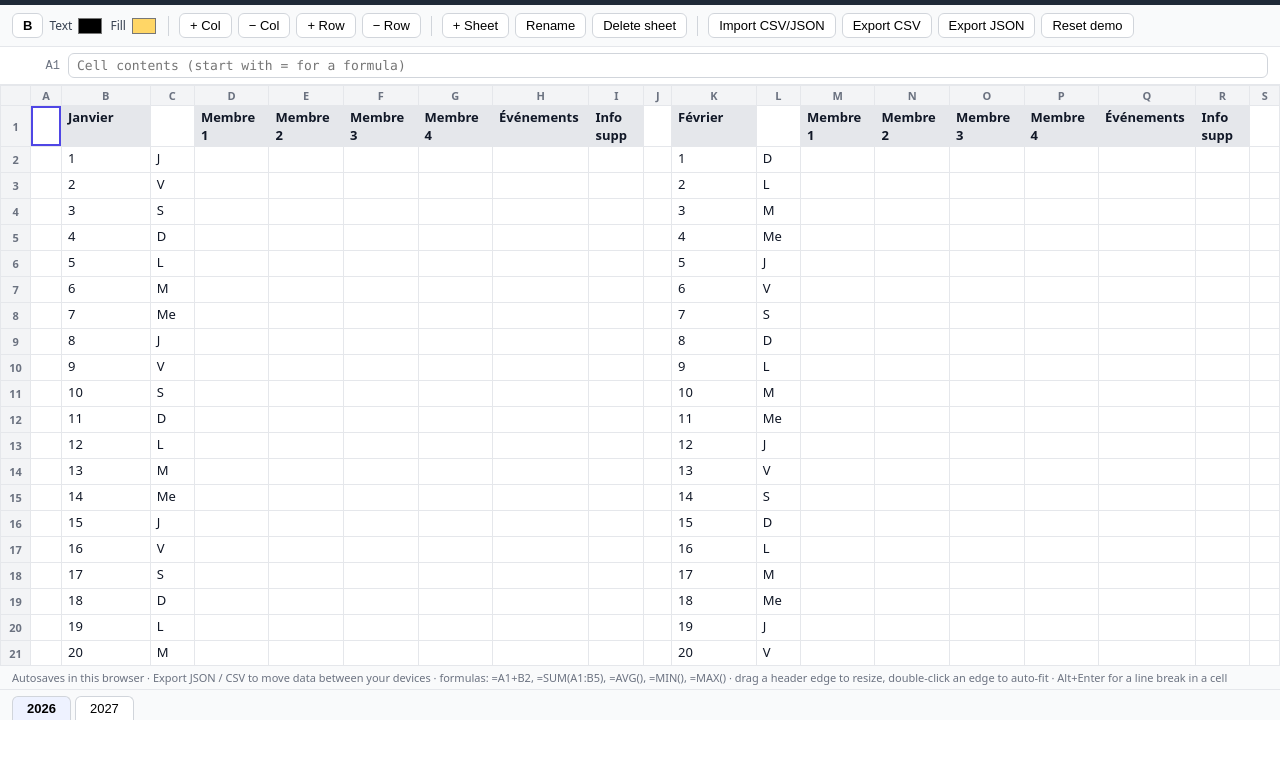
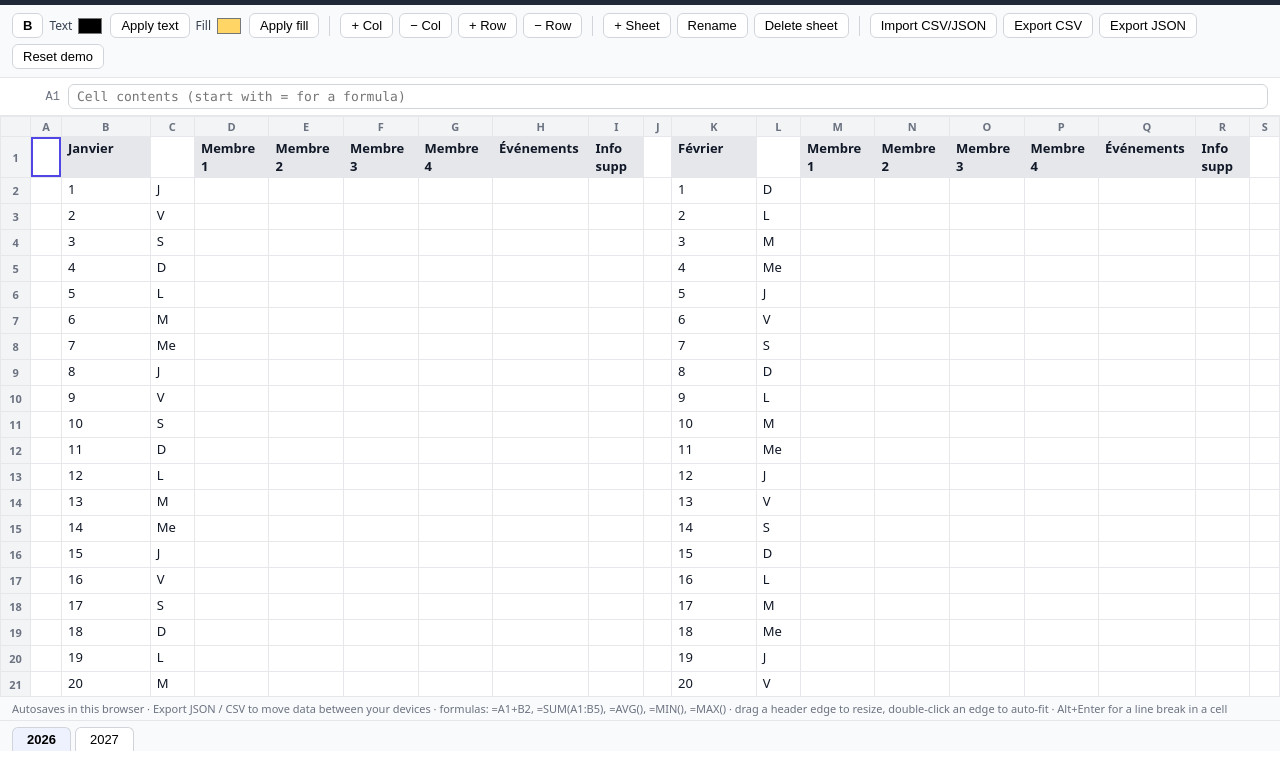
Before and after one commit to epaumier/planner, a plain HTML site: page index.html in a window 1280 px wide. Shown: the part 36-800 px from the top of the page. Drawn offline with Linux system fonts and the light colour scheme.

Commit message:
Fix re-applying the same text/fill color: add Apply buttons (color picker fires only on change)

```diff
--- a/app.js
+++ b/app.js
@@ -716,6 +716,8 @@ document.getElementById("btn-bold").addEventListener("click", () => {
 
 document.getElementById("inp-color").addEventListener("input", (e) => applyToSel({ color: e.target.value }));
 document.getElementById("inp-bg").addEventListener("input", (e) => applyToSel({ bg: e.target.value }));
+document.getElementById("btn-apply-color").addEventListener("click", () => applyToSel({ color: document.getElementById("inp-color").value }));
+document.getElementById("btn-apply-bg").addEventListener("click", () => applyToSel({ bg: document.getElementById("inp-bg").value }));
 
 document.getElementById("btn-add-row").addEventListener("click", () => { insertRow(sheet(), state.sel.r1); save(); render(); });
 document.getElementById("btn-del-row").addEventListener("click", () => { const s = sheet(); if (s.rows > 1) { deleteRow(s, state.sel.r1); save(); render(); } });
--- a/index.html
+++ b/index.html
@@ -26,7 +26,9 @@
     <div id="toolbar">
       <button id="btn-bold" title="Bold"><b>B</b></button>
       <label class="color-label">Text <input type="color" id="inp-color" value="#000000"></label>
+      <button id="btn-apply-color" title="Apply the chosen text color to the selection (works even when re-picking the same color)">Apply text</button>
       <label class="color-label">Fill <input type="color" id="inp-bg" value="#ffd666"></label>
+      <button id="btn-apply-bg" title="Apply the chosen fill color to the selection (works even when re-picking the same color)">Apply fill</button>
       <span class="sep"></span>
       <button id="btn-add-col" title="Insert column left of selection">+ Col</button>
       <button id="btn-del-col" title="Delete selected column">− Col</button>
```
Also changed, not shown: 1 other file.
